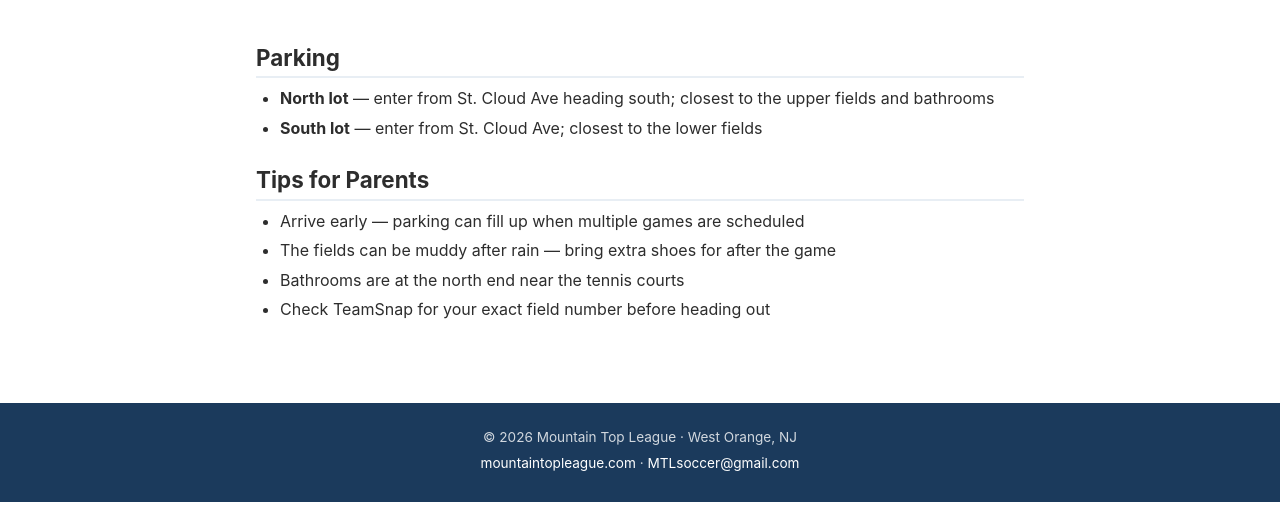
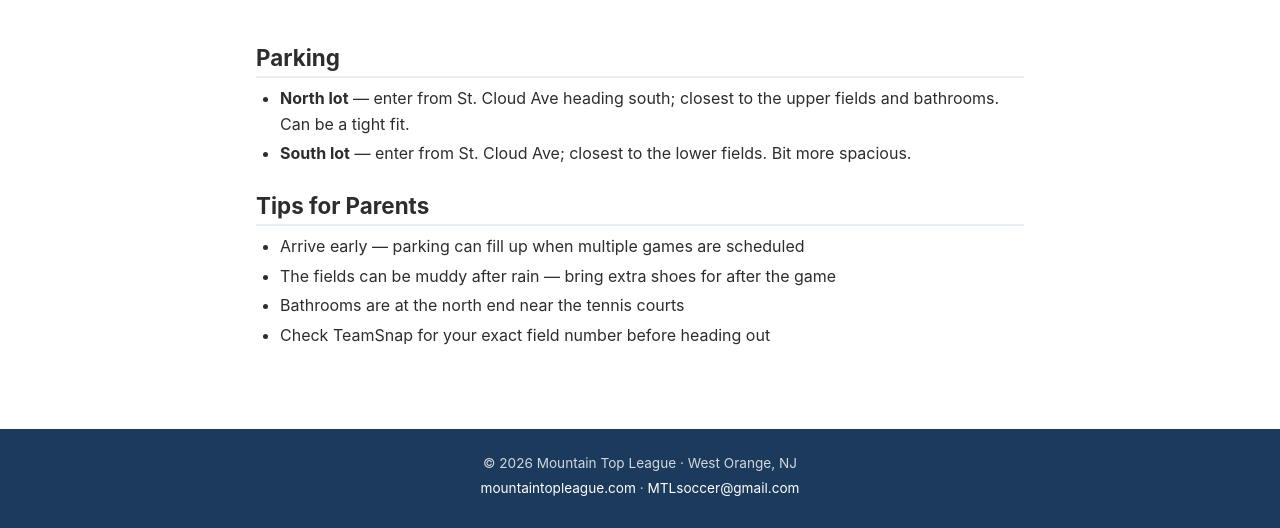
Before and after one commit to SiliconSaga/mtl-site, a Jekyll site: the page built from soccer/fields/stagg-field.md, in a window 1280 px wide and 900 px high, scrolled down 880 px, cut to the strip 372-900 px from the top of the window. Built offline with Jekyll 4.4.1, drawn with Linux system fonts in a browser that asks for light colours; before the commit the page ends 1754 px from its top, so only the background shows below that.

Commit message:
fix: update Stagg Field image and parking details
Updated overhead image to fix truncated labels. Tweaked parking descriptions.

Co-Authored-By: Claude Opus 4.6 <noreply@anthropic.com>

```diff
--- a/soccer/fields/stagg-field.md
+++ b/soccer/fields/stagg-field.md
@@ -41,8 +41,8 @@ exact field assignment.
 ## Parking
 
 - **North lot** — enter from St. Cloud Ave heading south; closest to the upper
-  fields and bathrooms
-- **South lot** — enter from St. Cloud Ave; closest to the lower fields
+  fields and bathrooms. Can be a tight fit.
+- **South lot** — enter from St. Cloud Ave; closest to the lower fields. Bit more spacious.
 
 ## Tips for Parents
 
```
Also changed, not shown: 1 other file.
